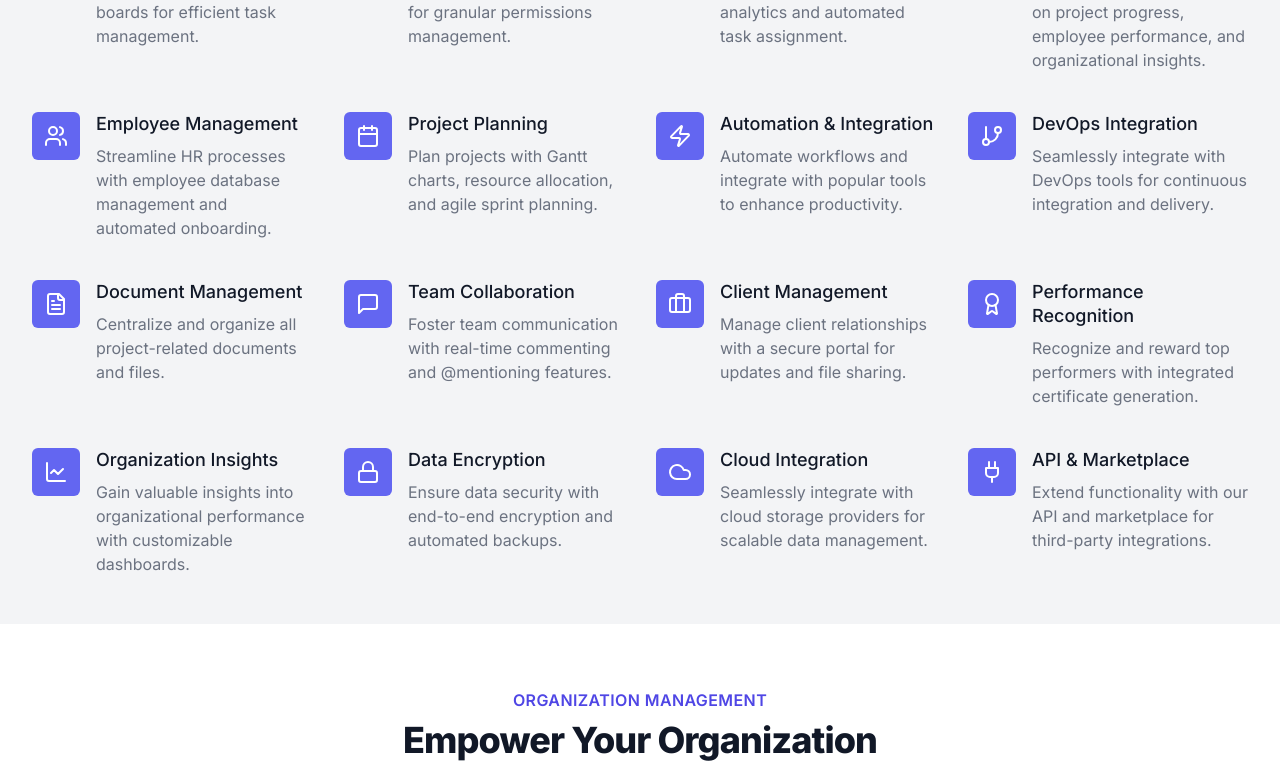
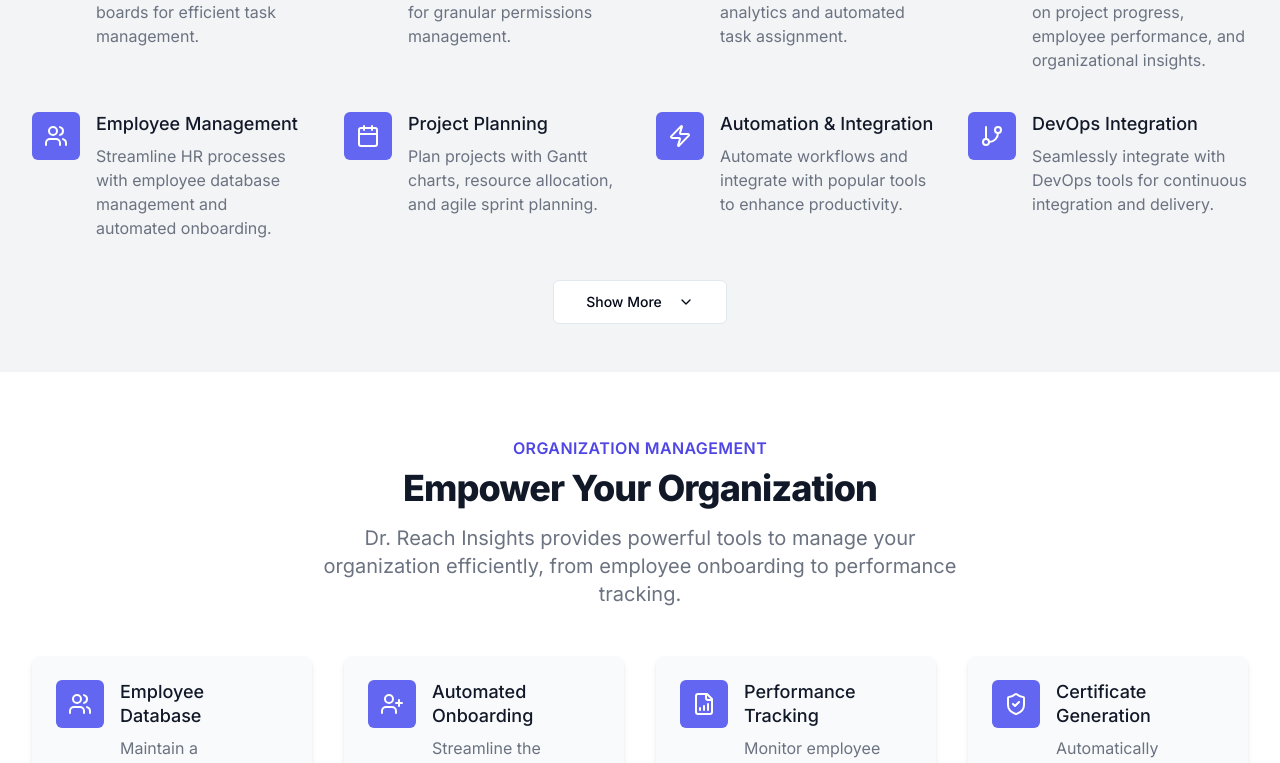
Before and after one commit to OrgDrReach/dreach-project-management, a Next.js app: page / in a window 1280 px wide. Shown: the part 960-1723 px from the top of the page. Built offline with nearby package versions, Linux system fonts and the light colour scheme.

Commit message:
feat ✨: Introduce conditional feature section behavior with toggle option
- Conditional feature section behavior now shows a limited set with option to toggle all.

```diff
--- a/app/page.tsx
+++ b/app/page.tsx
@@ -1,7 +1,10 @@
+"use client";
+
 import Image from "next/image";
 import Link from "next/link";
 import { Navigation } from "@/components/navigation/Navigation";
 import { Button } from "@/components/ui/button";
+import { useState } from "react";
 import {
 	Trello,
 	Shield,
@@ -26,9 +29,13 @@ import {
 	Workflow,
 	FileSignature,
 	CheckCircle,
+	ChevronDown,
+	ChevronUp,
 } from "lucide-react";
 
 export default function LandingPage() {
+	const [showAllFeatures, setShowAllFeatures] = useState(false);
+
 	const features = [
 		{
 			name: "Kanban Board",
@@ -127,6 +134,8 @@ export default function LandingPage() {
 			icon: Plug,
 		},
 	];
+
+	const visibleFeatures = showAllFeatures ? features : features.slice(0, 8);
 
 	const orgManagementFeatures = [
 		{
@@ -252,7 +261,7 @@ export default function LandingPage() {
 
 						<div className="mt-10">
 							<dl className="space-y-10 md:space-y-0 md:grid md:grid-cols-2 lg:grid-cols-4 md:gap-x-8 md:gap-y-10">
-								{features.map((feature) => (
+								{visibleFeatures.map((feature) => (
 									<div key={feature.name} className="relative">
 										<dt>
 											<div className="absolute flex items-center justify-center h-12 w-12 rounded-md bg-indigo-500 text-white">
@@ -269,6 +278,25 @@ export default function LandingPage() {
 								))}
 							</dl>
 						</div>
+
+						{features.length > 8 && (
+							<div className="mt-10 text-center">
+								<Button
+									onClick={() => setShowAllFeatures(!showAllFeatures)}
+									variant="outline"
+									size="lg">
+									{showAllFeatures ? (
+										<>
+											Show Less <ChevronUp className="ml-2 h-4 w-4" />
+										</>
+									) : (
+										<>
+											Show More <ChevronDown className="ml-2 h-4 w-4" />
+										</>
+									)}
+								</Button>
+							</div>
+						)}
 					</div>
 				</section>
 
```
